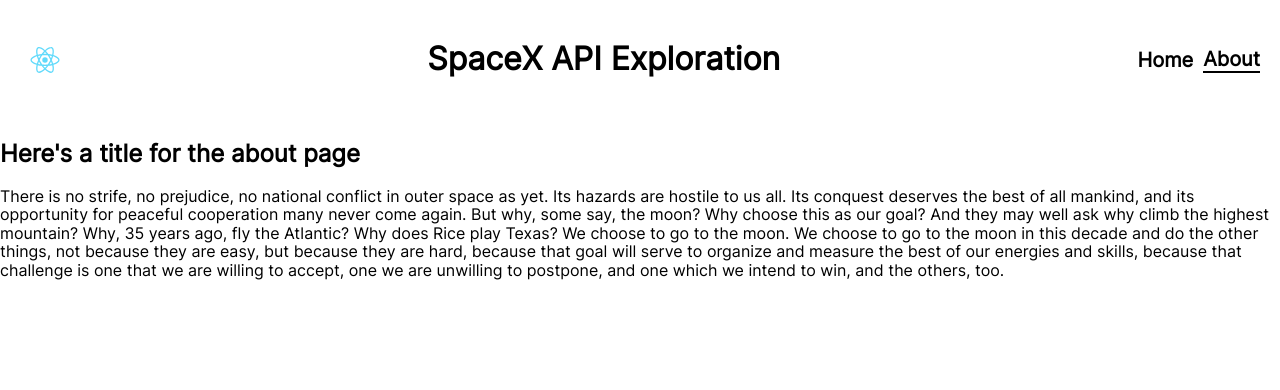
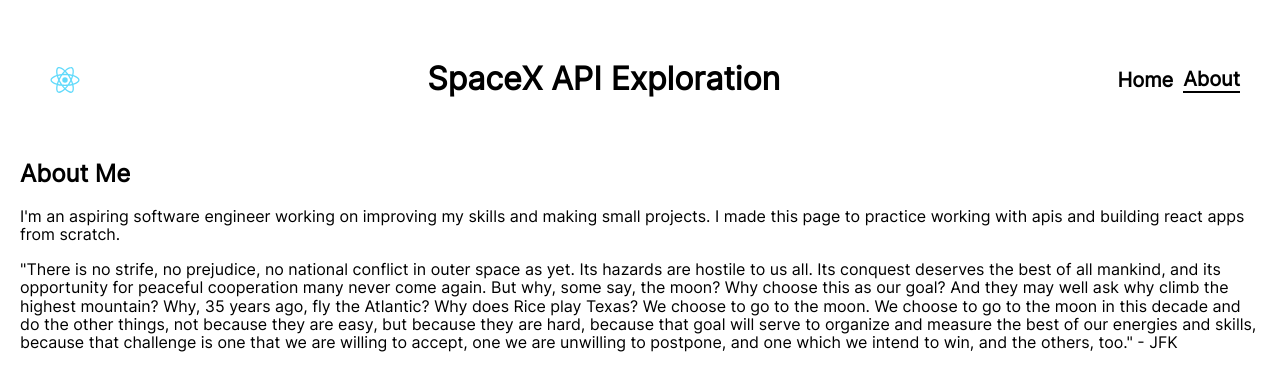
Before and after one commit to cody-obrien/spacex-frontend, a React (Create React App) app: page /about in a window 1280 px wide. Shown: the top 390 px of the page. Built offline with nearby package versions, Linux system fonts and the light colour scheme; no server answers.

Commit message:
setting up server

```diff
--- a/package.json
+++ b/package.json
@@ -2,6 +2,7 @@
   "name": "spacex-frontend",
   "version": "0.1.0",
   "private": true,
+  "homepage": "spaceproj.csproject.org",
   "dependencies": {
     "@testing-library/jest-dom": "^5.17.0",
     "@testing-library/react": "^13.4.0",
--- a/src/components/About/About.js
+++ b/src/components/About/About.js
@@ -3,21 +3,25 @@
 export default function About() {
   return (
     <div className="about">
-      <h2>Here's a title for the about page</h2>
+      <h2>About Me</h2>
       <p>
-        {" "}
-        There is no strife, no prejudice, no national conflict in outer space as
-        yet. Its hazards are hostile to us all. Its conquest deserves the best
-        of all mankind, and its opportunity for peaceful cooperation many never
-        come again. But why, some say, the moon? Why choose this as our goal?
-        And they may well ask why climb the highest mountain? Why, 35 years ago,
-        fly the Atlantic? Why does Rice play Texas? We choose to go to the moon.
-        We choose to go to the moon in this decade and do the other things, not
-        because they are easy, but because they are hard, because that goal will
-        serve to organize and measure the best of our energies and skills,
-        because that challenge is one that we are willing to accept, one we are
-        unwilling to postpone, and one which we intend to win, and the others,
-        too.
+        I'm an aspiring software engineer working on improving my skills and
+        making small projects. I made this page to practice working with apis
+        and building react apps from scratch.
+      </p>
+      <p>
+        "There is no strife, no prejudice, no national conflict in outer space
+        as yet. Its hazards are hostile to us all. Its conquest deserves the
+        best of all mankind, and its opportunity for peaceful cooperation many
+        never come again. But why, some say, the moon? Why choose this as our
+        goal? And they may well ask why climb the highest mountain? Why, 35
+        years ago, fly the Atlantic? Why does Rice play Texas? We choose to go
+        to the moon. We choose to go to the moon in this decade and do the other
+        things, not because they are easy, but because they are hard, because
+        that goal will serve to organize and measure the best of our energies
+        and skills, because that challenge is one that we are willing to accept,
+        one we are unwilling to postpone, and one which we intend to win, and
+        the others, too." - JFK
       </p>
     </div>
   );
--- a/src/components/App/App.css
+++ b/src/components/App/App.css
@@ -3,4 +3,5 @@
 
 .app {
   font-family: "Inter", sans-serif;
+  padding: 20px;
 }
```
